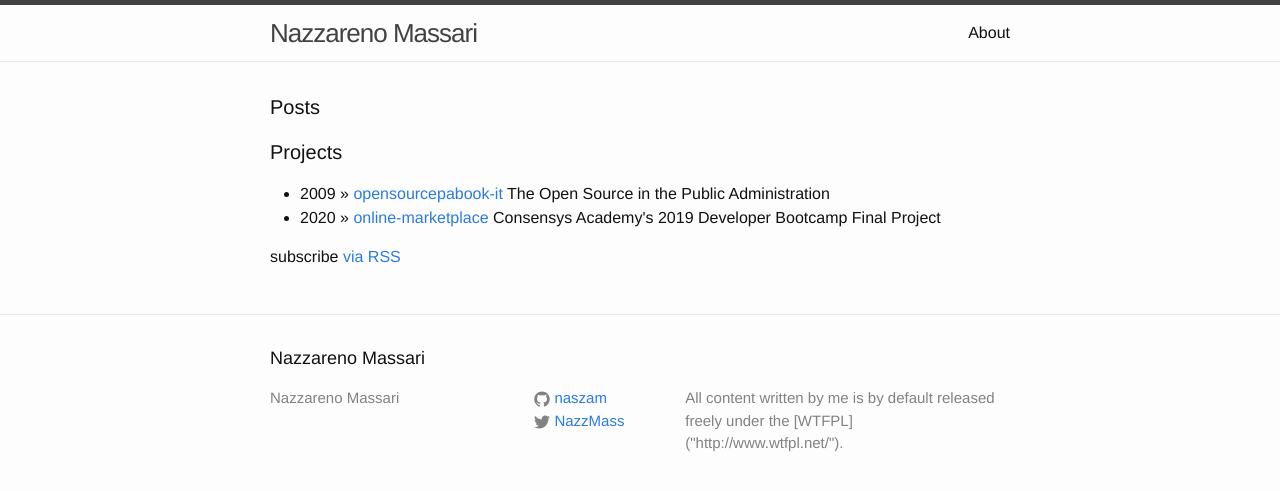
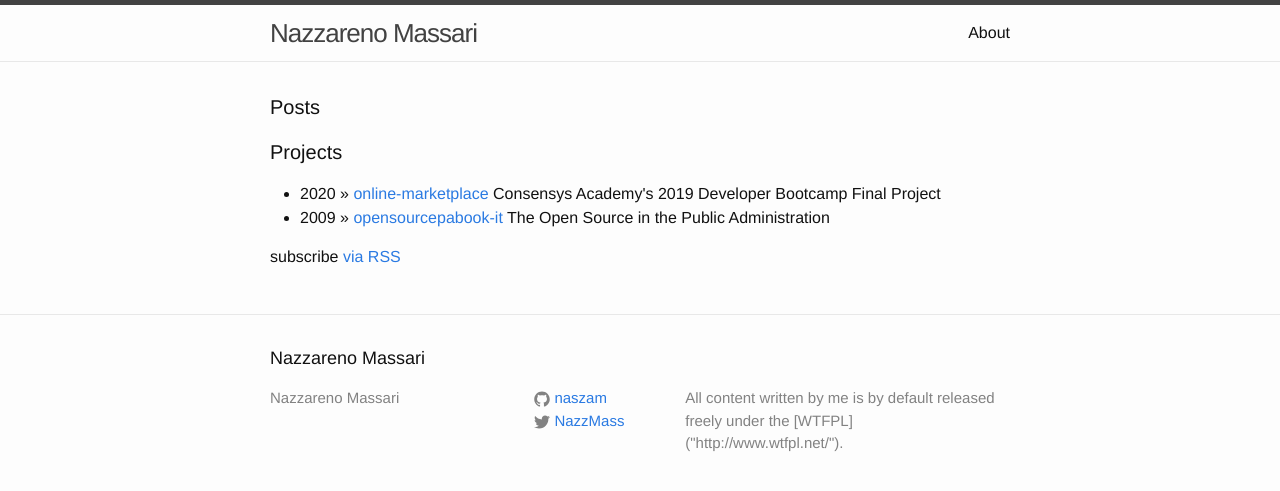
Before and after one commit to naszam/naszam-blog, a Jekyll site: the page built from index.html, in a window 1280 px wide. Shown: the top 491 px of the page. Built offline with Jekyll 4.4.1, drawn with Linux system fonts in a browser that asks for light colours; part of the change alters nothing that is shown.

```diff
--- a/index.html
+++ b/index.html
@@ -21,8 +21,8 @@ layout: default
   <h1 class="page-heading">Projects</h1>
 
     <ul class="posts">
+      <li><span>2020</span> &raquo; <a href="https://github.com/naszam/online-marketplace">online-marketplace</a> Consensys Academy's 2019 Developer Bootcamp Final Project</li>
       <li><span>2009</span> &raquo; <a href="https://theopensourcepa.altervista.org/doku.php?id=open_source">opensourcepabook-it</a> The Open Source in the Public Administration</li>
-      <li><span>2020</span> &raquo; <a href="https://github.com/naszam/online-marketplace">online-marketplace</a> Consensys Academy's 2019 Developer Bootcamp Final Project</li>
     </ul>
 
   <p class="rss-subscribe">subscribe <a href="{{ "/feed.xml" | prepend: site.baseurl }}">via RSS</a></p>
```
